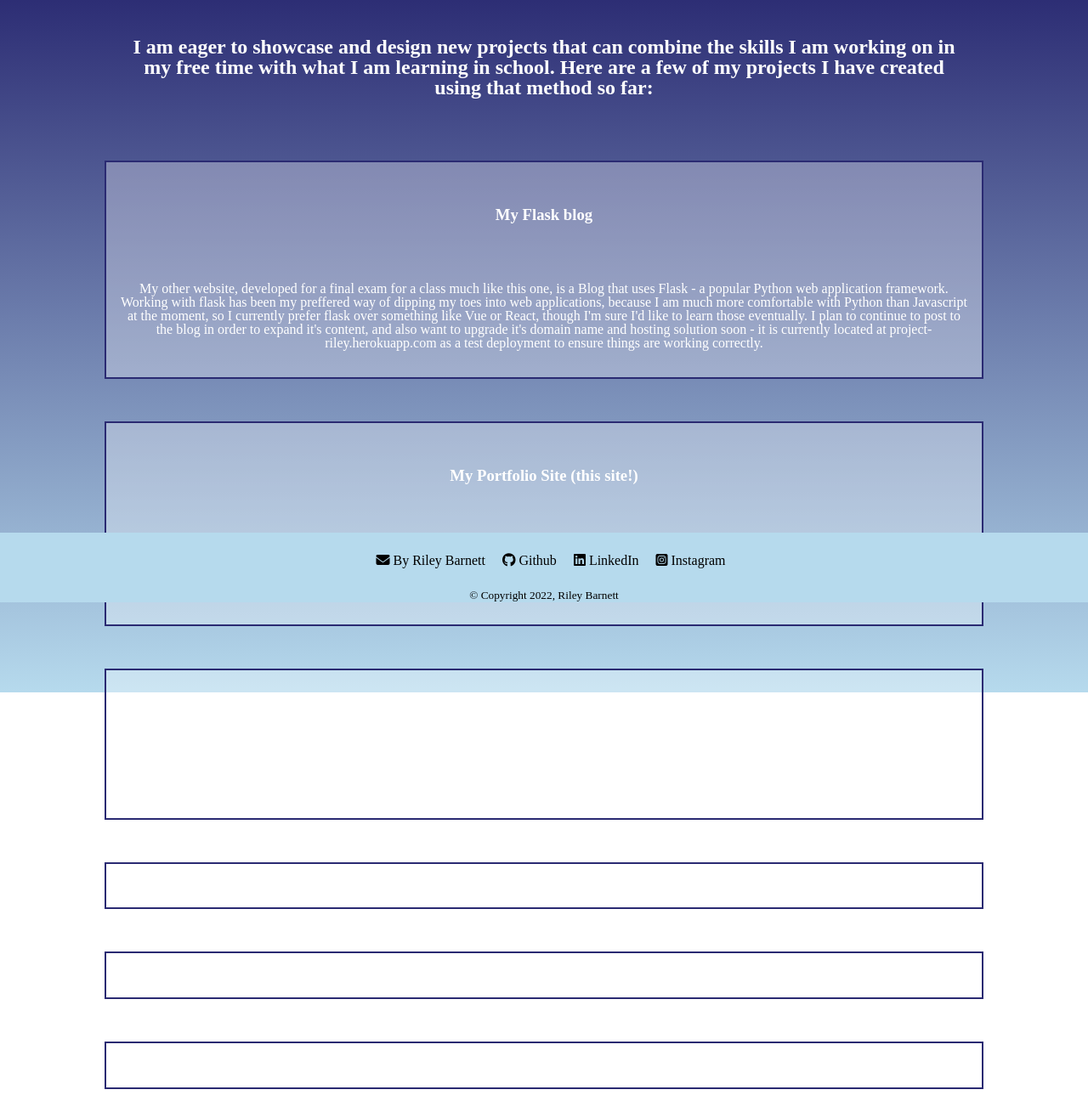
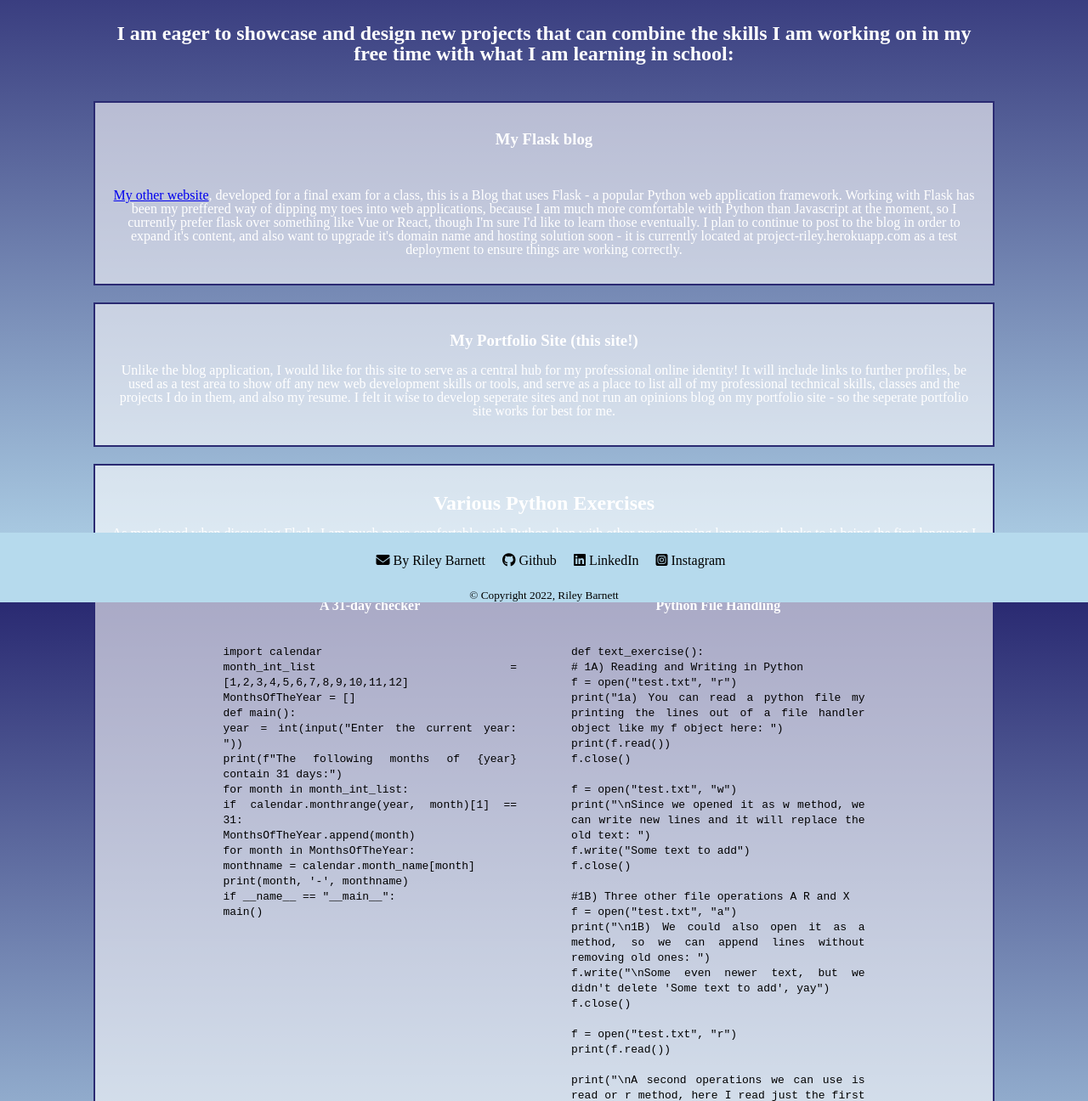
Before and after one commit to victoria-riley-barnett/WebDesignFinal, a plain HTML site: page projects.html in a window 1280 px wide. Shown: the part 91-1387 px from the top of the page at 85% size. Drawn offline with Linux system fonts and the light colour scheme.

Commit message:
background repeat annoying

```diff
--- a/css/main.css
+++ b/css/main.css
@@ -9,13 +9,7 @@ html, body {
   height: 100%;
 }
 body {
-  color: white;
   margin: 0;
-  background-repeat: no-repeat;
-  min-height: 100vh;
-}
-.body {
-  height: 100%;
 }
 h1 {
   width: 50%;
@@ -42,7 +36,6 @@ h1 {
   text-align: inherit;
   margin-left: auto;
   margin-right: auto;
-  margin-bottom: 50px;
   color: white;
   padding: 1em;
   line-height: 1em;
@@ -124,10 +117,16 @@ h1 {
   margin-right: auto;
   margin: 2em;
 }
-.body {
-  background: #B6DAED;
+body {
+  -webkit-background-size: cover;
+  -moz-background-size: cover;
+  -o-background-size: cover;
+  background-size: cover;
+  background-position: center center;
+  margin: 0;
+  background-color: #B6DAED;
   background: linear-gradient(to top, #B6DAED, #2A2A72);
-  padding: 1em;
+  height: 100%;
 }
 
 /* Link styles*/
@@ -199,14 +198,44 @@ h1 {
   text-align: inherit;
   margin-left: auto;
   margin-right: auto;
-  margin-bottom: 50px;
-  background-color: rgba(255, 255, 255, 0.3);
+  margin-bottom: 20px;
+  background-color: rgba(255, 255, 255, 0.6);
   color: white;
   padding: 1em;
   line-height: 1em;
   border: 2px solid #2A2A72;
+  overflow: auto;
 }
 
+.projectpy {
+  display: flex;
+  flex-direction: row;
+  width: 80%;
+  text-align: inherit;
+  margin-left: auto;
+  margin-right: auto;
+}
+
+.projectpy img {
+  width: 600px;
+  border: 2px solid black;
+}
+
+.projectsub {
+  margin-left: auto;
+  margin-right: auto;
+  text-align: center;
+  flex: 1 1 0px;
+}
+
+.pcode {
+  text-align: justify;
+  margin: 1em;
+  margin-bottom: 50px;
+  color: black;
+  padding: 1em;
+  line-height: 1em;
+}
 /* Resume styles*/
 
 /* Skills styles */
--- a/projects.html
+++ b/projects.html
@@ -29,31 +29,77 @@ File: projects.html
       </nav>
       <hr class="navsep">
     </div><div class="body">
-      <h2 class="headertext">I am eager to showcase and design new projects that can combine the skills I am working on in my free time with what I am learning in school. Here are a few of my projects I have created using that method so far:</h2>
+      <h2 class="headertext">I am eager to showcase and design new projects that can combine the skills I am working on in my free time with what I am learning in school:</h2>
       <div class="project">
-        <h3 class="headertext">My Flask blog</h3>
-        <p>My other website, developed for a final exam for a class much like this one, is a Blog that uses Flask - a popular Python web application framework. Working with flask has been my preffered way of dipping my toes into web applications, because I am much more comfortable with Python than Javascript at the moment, so I currently prefer flask over something like Vue or React, though I'm sure I'd like to learn those eventually. I plan to continue to post to the blog in order to expand it's content, and also want to upgrade it's domain name and hosting solution soon - it is currently located at project-riley.herokuapp.com as a test deployment to ensure things are working correctly.</p>
+        <h3>My Flask blog</h3>
+        <img src="" alt="">
+        <p><a href="https://project-riley.herokuapp.com/index">My other website</a>, developed for a final exam for a class, this is a Blog that uses Flask - a popular Python web application framework. Working with Flask has been my preffered way of dipping my toes into web applications, because I am much more comfortable with Python than Javascript at the moment, so I currently prefer flask over something like Vue or React, though I'm sure I'd like to learn those eventually. I plan to continue to post to the blog in order to expand it's content, and also want to upgrade it's domain name and hosting solution soon - it is currently located at project-riley.herokuapp.com as a test deployment to ensure things are working correctly.</p>
       </div>
       <div class="project">
-        <h3 class="headertext">My Portfolio Site (this site!)</h3>
+        <h3>My Portfolio Site (this site!)</h3>
         <p>Unlike the blog application, I would like for this site to serve as a central hub for my professional online identity! It will include links to further profiles, be used as a test area to show off any new web development skills or tools, and serve as a place to list all of my professional technical skills, classes and the projects I do in them, and also my resume. I felt it wise to develop seperate sites and not run an opinions blog on my portfolio site - so the seperate portfolio site works for best for me.</p>
       </div>
       <div class="project">
-        <h2 class="headertext">A Python </h2>
-        <p></p>
+        <h2>Various Python Exercises</h2>
+        <p>As mentioned when discussing Flask, I am much more comfortable with Python than with other programming languages, thanks to it being the first language I ever tried to self-learn way back in 2014 - and I've been dabbling into it ever since during my years in the military and now while in school. Here are some of the various Python exercises I've completed so far for my Python class - I hope to expand this section with even more complex projects later.</p>
+      <div class="projectpy">
+        <div class="projectsub">
+          <h4>A 31-day checker</h4>
+          <p class="pcode"><code>import calendar<br>month_int_list = [1,2,3,4,5,6,7,8,9,10,11,12]<br>MonthsOfTheYear = []
+<br>def main():
+    <br>year = int(input("Enter the current year: "))
+    <br>print(f"The following months of {year} contain 31 days:")
+
+    <br>for month in month_int_list:
+        <br>if calendar.monthrange(year, month)[1] == 31:
+            <br>MonthsOfTheYear.append(month)
+
+    <br>for month in MonthsOfTheYear:
+        <br>monthname = calendar.month_name[month]
+        <br>print(month, '-', monthname)
+
+<br>if __name__ == "__main__":
+    <br>main()</code></p>
+        </div>
+        <div class="projectsub">
+          <h4>Python File Handling</h4>
+          <p class="pcode"><code>def text_exercise():
+    <br># 1A) Reading and Writing in Python
+    <br>f = open("test.txt", "r")
+    <br>print("1a) You can read a python file my printing the lines out of a file handler object like my f object here: ")
+    <br>print(f.read())
+    <br>f.close()
+    <br>
+    <br>f = open("test.txt", "w")
+    <br>print("\nSince we opened it as w method, we can write new lines and it will replace the old text: ")
+    <br>f.write("Some text to add")
+    <br>f.close()
+    <br>
+    <br>#1B) Three other file operations A R and X
+    <br>f = open("test.txt", "a")
+    <br>print("\n1B) We could also open it as a method, so we can append lines without removing old ones: ")
+    <br>f.write("\nSome even newer text, but we didn't delete 'Some text to add', yay")
+    <br>f.close()
+    <br>
+    <br>f = open("test.txt", "r")
+    <br>print(f.read())
+<br>
+    <br>print("\nA second operations we can use is read or r method, here I read just the first two positions of the file: ")
+    <br>f = open("test.txt", "r")
+    <br>read2 = f.read(2)
+    <br>print(f"{read2}")
+
+    <br>print("\nA third operation we could use is to create new files, using the x method such as: ")
+    <br>f2 = open("test2.txt", "x")
+    <br>f2.write("Our new text file")
+    <br>f2.close()
+    <br>
+<br>if __name__ == "__main__":
+      <br>main()</code></p>
+        </div>
       </div>
-      <div class="project">
-        <h2></h2>
-        <p></p>
       </div>
-      <div class="project">
-        <h2></h2>
-        <p></p>
-      </div>
-      <div class="project">
-        <h2></h2>
-        <p></p>
-      </div>
+    </div>
     <div class="footer">
       <div class="linkicons">
         <i class="fa-solid fa-envelope" style="font-size: 1em; color: black;"></i>
@@ -70,4 +116,4 @@ File: projects.html
       </div>
     </div>
   </div>
-</div>
+</body>
```
Also changed, not shown: images/blog.JPG (added), images/daycheck.JPG (added), images/fileoperations.JPG (added), images/pydictionary.JPG (added).
